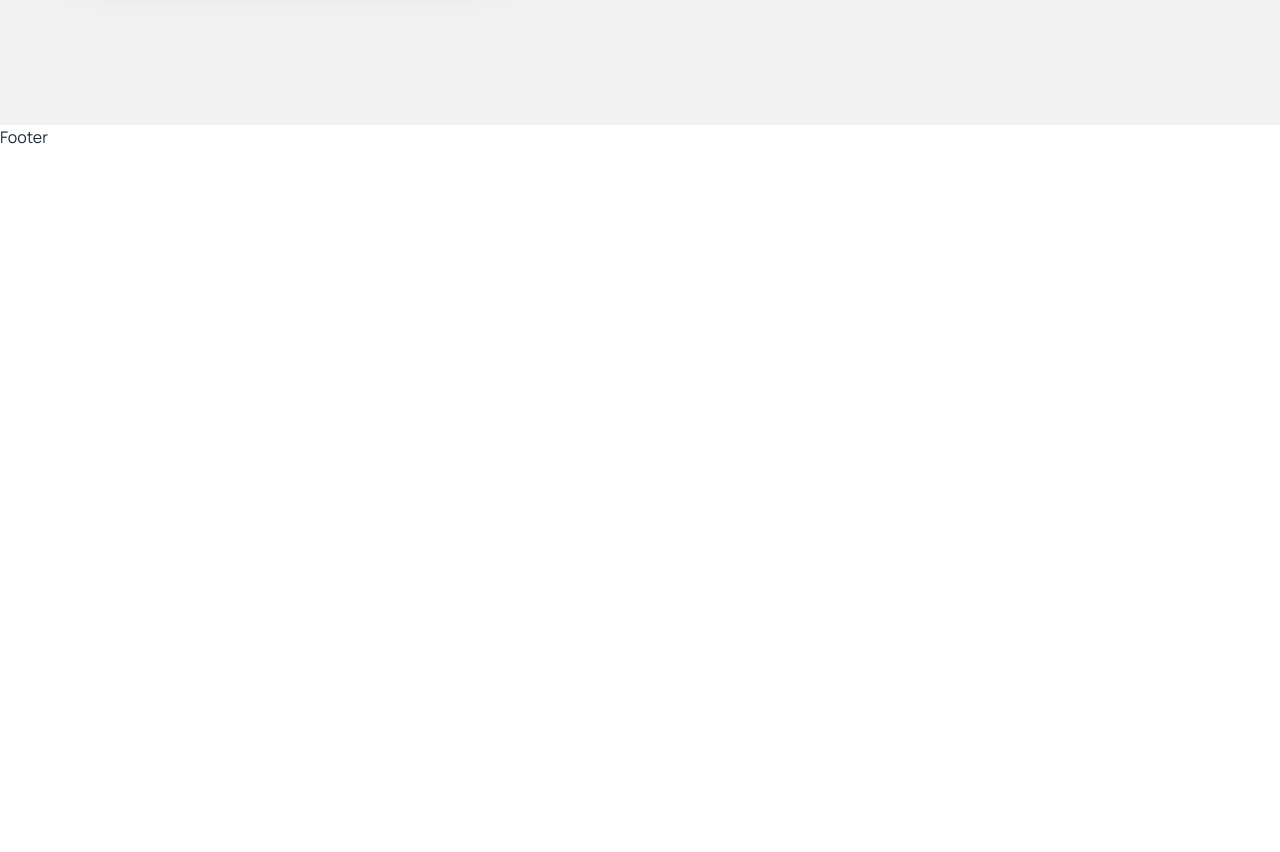
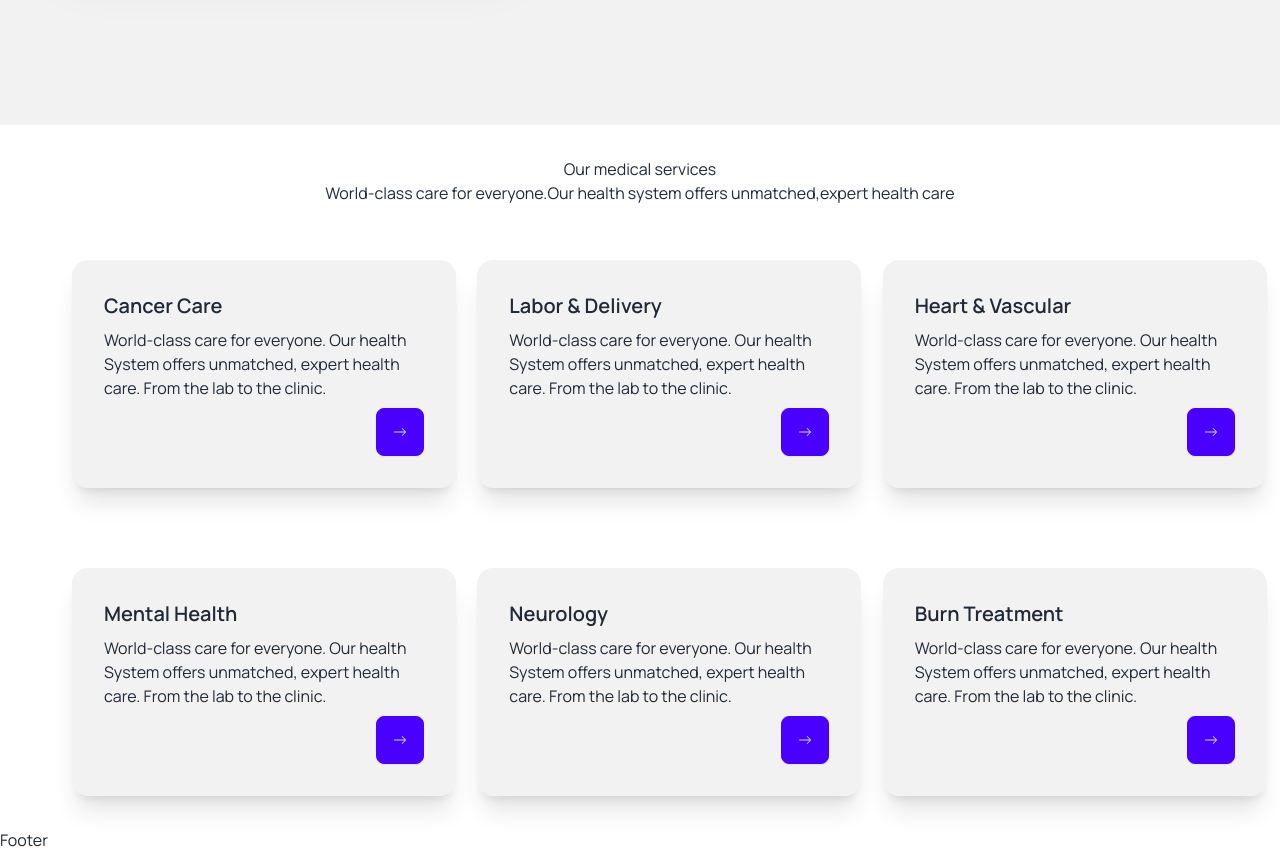
Before and after one commit to antim001/Doctor-Appointment-MERN-Project, a React (Vite) app in the folder frontend/: page / in a window 1280 px wide. Shown: the part 1740-2592 px from the top of the page. Before the commit the page ends 1889 px from the top, so only its background shows below. Built offline with nearby package versions, Linux system fonts and the light colour scheme.

Commit message:
service has added

```diff
--- /dev/null
+++ b/frontend/src/assets/data/doctors.js
@@ -0,0 +1,36 @@
+import doctorImg01 from "../images/doctor-img01.png";
+import doctorImg02 from "../images/doctor-img02.png";
+import doctorImg03 from "../images/doctor-img03.png";
+
+export const doctors = [
+  {
+    id: "01",
+    name: "Dr. Alfaz Ahmed",
+    specialty: "Surgeon",
+    avgRating: 4.8,
+    totalRating: 272,
+    photo: doctorImg01,
+    totalPatients: 1500,
+    hospital: "Mount Adora Hospital, Sylhet.",
+  },
+  {
+    id: "02",
+    name: "Dr. Saleh Mahmud",
+    specialty: "Neurologist",
+    avgRating: 4.8,
+    totalRating: 272,
+    photo: doctorImg02,
+    totalPatients: 1500,
+    hospital: "Mount Adora Hospital, Sylhet.",
+  },
+  {
+    id: "03",
+    name: "Dr. Farid Uddin",
+    specialty: "Dermatologist",
+    avgRating: 4.8,
+    totalRating: 272,
+    photo: doctorImg03,
+    totalPatients: 1500,
+    hospital: "Mount Adora Hospital, Sylhet.",
+  },
+];
--- /dev/null
+++ b/frontend/src/assets/data/faqs.js
@@ -0,0 +1,27 @@
+export const faqs = [
+  {
+    question: "What is your medical care?",
+    content:
+      "One Medical was founded on a better model of care one designed around patients needs that provides a higher level of quality and service affordably. We do this through innovative design, excellent customer service, and the efficient use of technology.",
+  },
+  {
+    question: "What happens if I need to go a hospital?",
+    content:
+      "One Medical was founded on a better model of care one designed around patients needs that provides a higher level of quality and service affordably. We do this through innovative design, excellent customer service, and the efficient use of technology.",
+  },
+  {
+    question: "What happens if I need to go a hospital?",
+    content:
+      "One Medical was founded on a better model of care one designed around patients needs that provides a higher level of quality and service affordably. We do this through innovative design, excellent customer service, and the efficient use of technology.",
+  },
+  {
+    question: "Can I visit your medical office?",
+    content:
+      "One Medical was founded on a better model of care one designed around patients needs that provides a higher level of quality and service affordably. We do this through innovative design, excellent customer service, and the efficient use of technology.",
+  },
+  {
+    question: "Does you provide urgent care?",
+    content:
+      "One Medical was founded on a better model of care one designed around patients needs that provides a higher level of quality and service affordably. We do this through innovative design, excellent customer service, and the efficient use of technology.",
+  },
+];
--- /dev/null
+++ b/frontend/src/assets/data/services.js
@@ -0,0 +1,38 @@
+export const services = [
+  {
+    name: "Cancer Care",
+    desc: "World-class care for everyone. Our health System offers unmatched, expert health care. From the lab to the clinic.",
+    bgColor: "rgba(254, 182, 13, .2)",
+    textColor: "#FEB60D",
+  },
+  {
+    name: "Labor & Delivery",
+    desc: "World-class care for everyone. Our health System offers unmatched, expert health care. From the lab to the clinic.",
+    bgColor: "rgba(151, 113, 255, .2)",
+    textColor: "#9771FF",
+  },
+  {
+    name: "Heart & Vascular",
+    desc: "World-class care for everyone. Our health System offers unmatched, expert health care. From the lab to the clinic.",
+    bgColor: "rgba(1, 181, 197, .2)",
+    textColor: "#01B5C5",
+  },
+  {
+    name: "Mental Health",
+    desc: "World-class care for everyone. Our health System offers unmatched, expert health care. From the lab to the clinic.",
+    bgColor: "rgba(1, 181, 197, .2)",
+    textColor: "#01B5C5",
+  },
+  {
+    name: "Neurology",
+    desc: "World-class care for everyone. Our health System offers unmatched, expert health care. From the lab to the clinic.",
+    bgColor: "rgba(254, 182, 13, .2)",
+    textColor: "#FEB60D",
+  },
+  {
+    name: "Burn Treatment",
+    desc: "World-class care for everyone. Our health System offers unmatched, expert health care. From the lab to the clinic.",
+    bgColor: "rgba(151, 113, 255, .2)",
+    textColor: "#9771FF",
+  },
+];
--- /dev/null
+++ b/frontend/src/components/Service.jsx
@@ -0,0 +1,19 @@
+import React from 'react'
+import {services} from './../assets/data/services.js'
+import ServiceCard from '../components/ServiceCard.jsx'
+const Service = () => {
+  return (
+    <div className='xl:w-[1200px] mx-auto p-8'>
+      <h2 className=' text-center '>Our medical services</h2>
+    <p className='text-center'>World-class care for everyone.Our health system offers unmatched,expert health care</p>
+   <div className='grid grid-cols-1 md:grid-cols-2 lg:grid-cols-3 gap-5 lg:gap-20 mt-[30px] lg:mt-[55px]'>
+    {
+        services.map((service, index) =>
+            <ServiceCard key={index} service={service} />
+    )}
+   </div>
+    </div>
+  )
+}
+
+export default Service
--- /dev/null
+++ b/frontend/src/components/ServiceCard.jsx
@@ -0,0 +1,20 @@
+import React from 'react'
+import {Link} from 'react-router-dom'
+import { BsArrowRight } from "react-icons/bs";
+const ServiceCard = ({service,index}) => {
+  const{name,desc,bgColor,textColor}=service
+    return (
+        <div className="card bg-base-200 w-96 shadow-xl">
+        <div className="card-body">
+          <h2 className="card-title">{name}</h2>
+          <p>{desc}</p>
+          <div className="card-actions justify-end">
+            <Link to='/doctor'><button className="btn btn-primary"><BsArrowRight/></button></Link>
+          </div>
+        </div>
+      </div>
+
+  )
+}
+
+export default ServiceCard
--- a/frontend/src/pages/Home.jsx
+++ b/frontend/src/pages/Home.jsx
@@ -2,6 +2,7 @@ import React from 'react'
 import Banner from '../components/Banner/Banner.jsx'
 import Hero from '../components/Hero.jsx'
 import About from '../components/About.jsx'
+import Service from '../components/Service.jsx'
 const Home = () => {
 
   return (
@@ -9,6 +10,7 @@ const Home = () => {
      <Banner></Banner>
     <Hero></Hero>
     <About></About>
+    <Service/>
     </div>
 
   )
```
